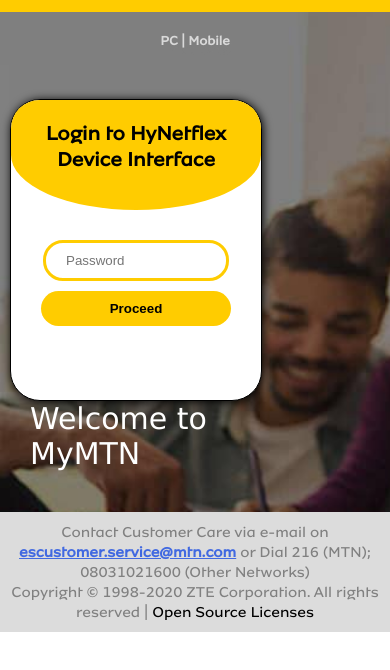
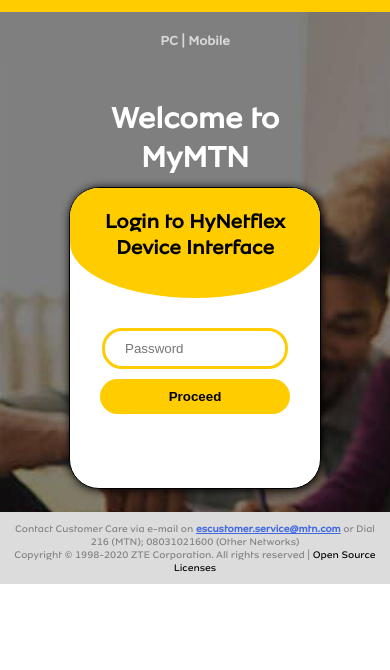
Before and after one commit to Adeyemi210111/mtnhynet, a plain HTML site: page index.html in a window 390 px wide. Shown: the part 58-728 px from the top of the page. Drawn offline with Linux system fonts and the light colour scheme.

Commit message:
made changes

```diff
--- a/css/home.css
+++ b/css/home.css
@@ -110,6 +110,10 @@
     font-family: mtnfont;
 }
 
+#welcome2{
+    display: none;
+}
+
 #footer{
     text-align:center;
     background-color: #dcdcdc;
@@ -130,28 +134,48 @@ footer p{
 }
 
 
-@media(max-width: 820px){
+@media(max-width: 1100px){
     #logo{
         padding-left:10px;
         padding-top: 10px;
         padding-bottom: 10px;
      }
 
+     #bannercontainer{
+        background: url(../images/banner3.png) cover;
+        width: 100%;
+        height: 500px;
+        font-family: mtnfont;
+
+    }
+
+        #cover{
+            width: 100%;
+            text-align: center;
+            margin: auto;
+        }
      #loginform{
         width: 250px;
         height: 300px;
-        margin-left: 10px;
         background-color: white;
         border-radius: 30px;
-        display: inline-block;
         text-align: center;
+        margin: auto;
     }
 
     #welcome{
+        display: none;
+    }
+
+    #welcome2{
+        display: block;
         color: white;
-        font-size: 30px;
-        display: inline-block;
-        padding-left: 30px;
-        font-family: 'Lucida Sans', 'Lucida Sans Regular', 'Lucida Grande', 'Lucida Sans Unicode', Geneva, Verdana, sans-serif;
+        font-size: 20px;
+        font-family: mtnfont;
+        padding-bottom: 10px;
+    }
+
+    #footer{
+        font-size: 10px;
     }
 }
--- a/index.html
+++ b/index.html
@@ -15,8 +15,15 @@
     </section>
 
     <section id="bannercontainer">
+        <div id="cover">
+
+
         <div id="upper">
             <p>PC | Mobile</p>
+        </div>
+
+        <div id="welcome2">
+            <h2>Welcome to <br> MyMTN</h2>
         </div>
         <div id="loginform">
             <div id="circle">
@@ -27,6 +34,7 @@
                 <button>Proceed</button>
             </div>
         </div>
+    </div>
         <div id="welcome">
             <p> Welcome to <br> MyMTN </p>
         </div>
```
